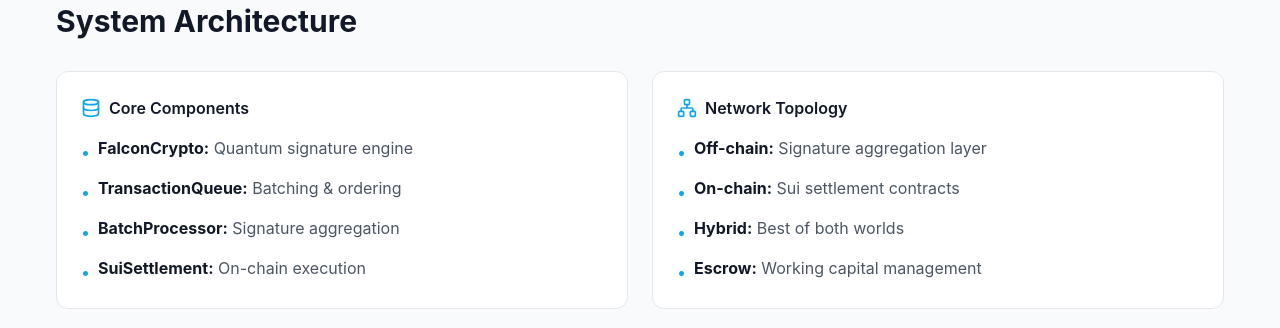
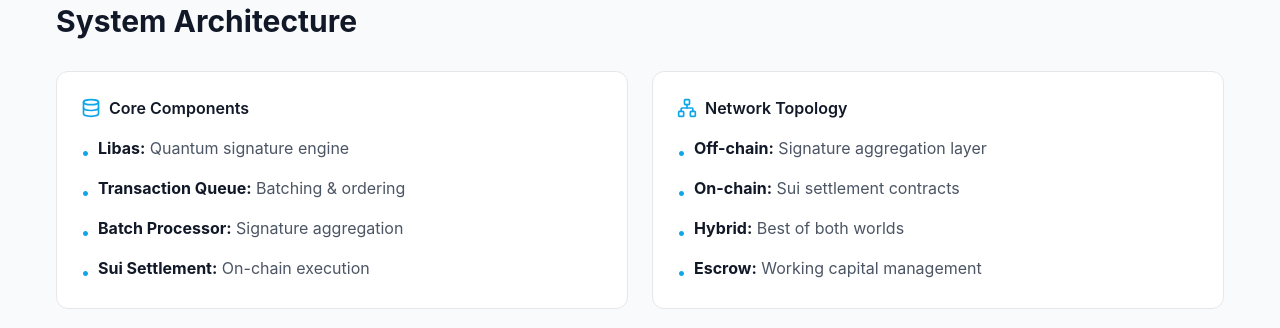
Before and after one commit to en-tropyc/feng-sui, a React (Create React App) app in the folder website/: page / in a window 1280 px wide. Shown: the part 6400-6728 px from the top of the page. Built offline with nearby package versions, Linux system fonts and the light colour scheme.

Commit message:
add spaces to specs

```diff
--- a/website/src/components/TechnicalSpecs.tsx
+++ b/website/src/components/TechnicalSpecs.tsx
@@ -25,19 +25,19 @@
               <ul className="space-y-3 text-gray-600">
                 <li className="flex items-start gap-2">
                   <span className="text-primary-500 mt-1">•</span>
-                  <div><strong className="text-gray-900">FalconCrypto:</strong> Quantum signature engine</div>
+                  <div><strong className="text-gray-900">Libas:</strong> Quantum signature engine</div>
                 </li>
                 <li className="flex items-start gap-2">
                   <span className="text-primary-500 mt-1">•</span>
-                  <div><strong className="text-gray-900">TransactionQueue:</strong> Batching & ordering</div>
+                  <div><strong className="text-gray-900">Transaction Queue:</strong> Batching & ordering</div>
                 </li>
                 <li className="flex items-start gap-2">
                   <span className="text-primary-500 mt-1">•</span>
-                  <div><strong className="text-gray-900">BatchProcessor:</strong> Signature aggregation</div>
+                  <div><strong className="text-gray-900">Batch Processor:</strong> Signature aggregation</div>
                 </li>
                 <li className="flex items-start gap-2">
                   <span className="text-primary-500 mt-1">•</span>
-                  <div><strong className="text-gray-900">SuiSettlement:</strong> On-chain execution</div>
+                  <div><strong className="text-gray-900">Sui Settlement:</strong> On-chain execution</div>
                 </li>
               </ul>
             </div>
```
